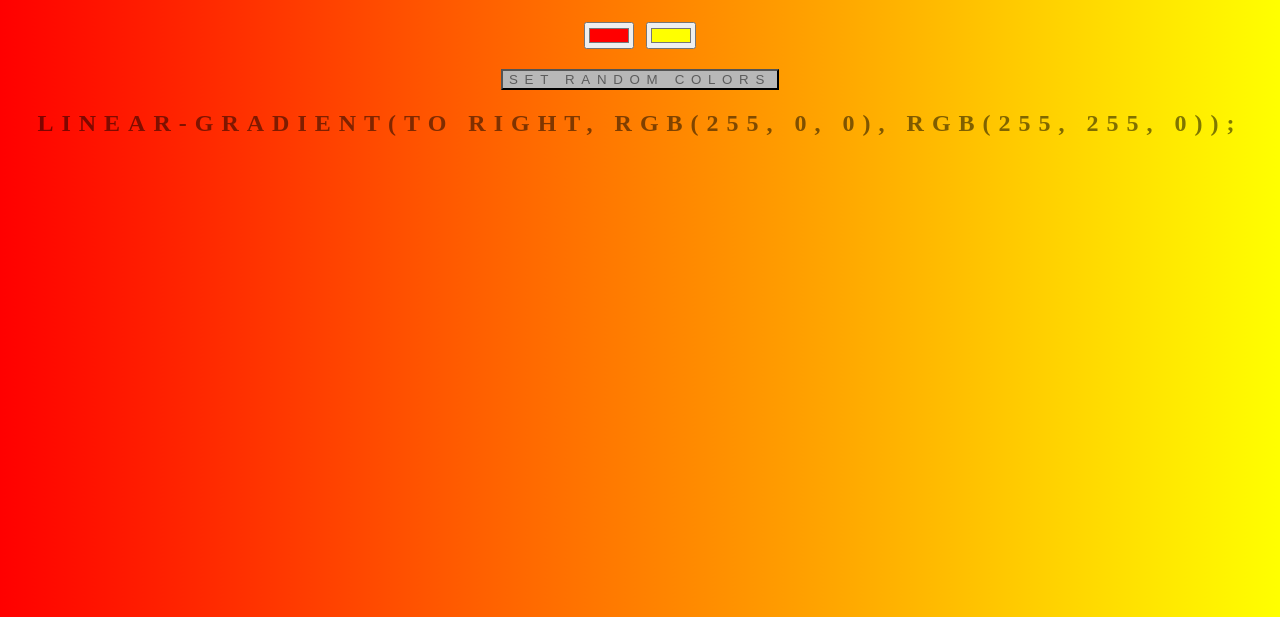
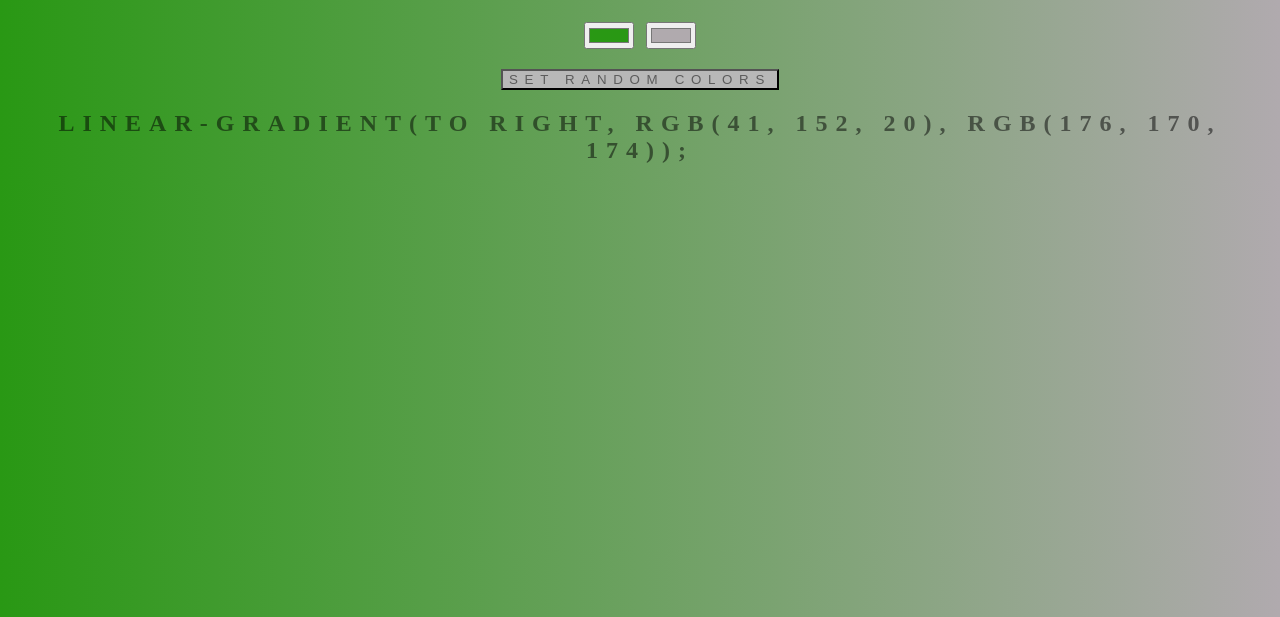
Before and after one commit to fundusfailar/background-generator, a plain HTML site: page index.html in a window 1280 px wide. Shown: the part 183-800 px from the top of the page. Drawn offline with Linux system fonts and the light colour scheme.

Commit message:
random starting colors

```diff
--- a/index.html
+++ b/index.html
@@ -6,9 +6,9 @@
         <title>Background Generator</title>
     </head>
     <body>
-        <h1>Cool Background Generator</h1>
-        <input type="color" name="color1" id="color1" value="#BD7095">
-        <input type="color" name="color2" id="color2" value="#5A6232">
+        <h1 id="generatorTitle">Cool Background Generator</h1>
+        <input type="color" name="color1" id="color1">
+        <input type="color" name="color2" id="color2">
         <br>
         <button id="random">set random colors</button>
         <h2>Current CSS Background</h2>
--- a/javascript.js
+++ b/javascript.js
@@ -1,12 +1,17 @@
-let css = document.querySelector("h2");
+const h1 = document.querySelector("h1");
+const css = document.querySelector("h2");
 let color1 = document.querySelector("#color1");
 let color2 = document.querySelector("#color2");
 let body = document.querySelector("body");
 let button = document.querySelector("#random");
 
-//setzt Startfarben auf rot und gelb
-color1.value = "#ff0000";
-color2.value = "#ffff00";
+function aRandomColor() {
+    return  "#" + Math.floor(Math.random()*16777215).toString(16);
+}
+
+//randomize starting Colors
+color1.value = aRandomColor();
+color2.value = aRandomColor();
 setGradient();
 
 function setGradient() {
```
